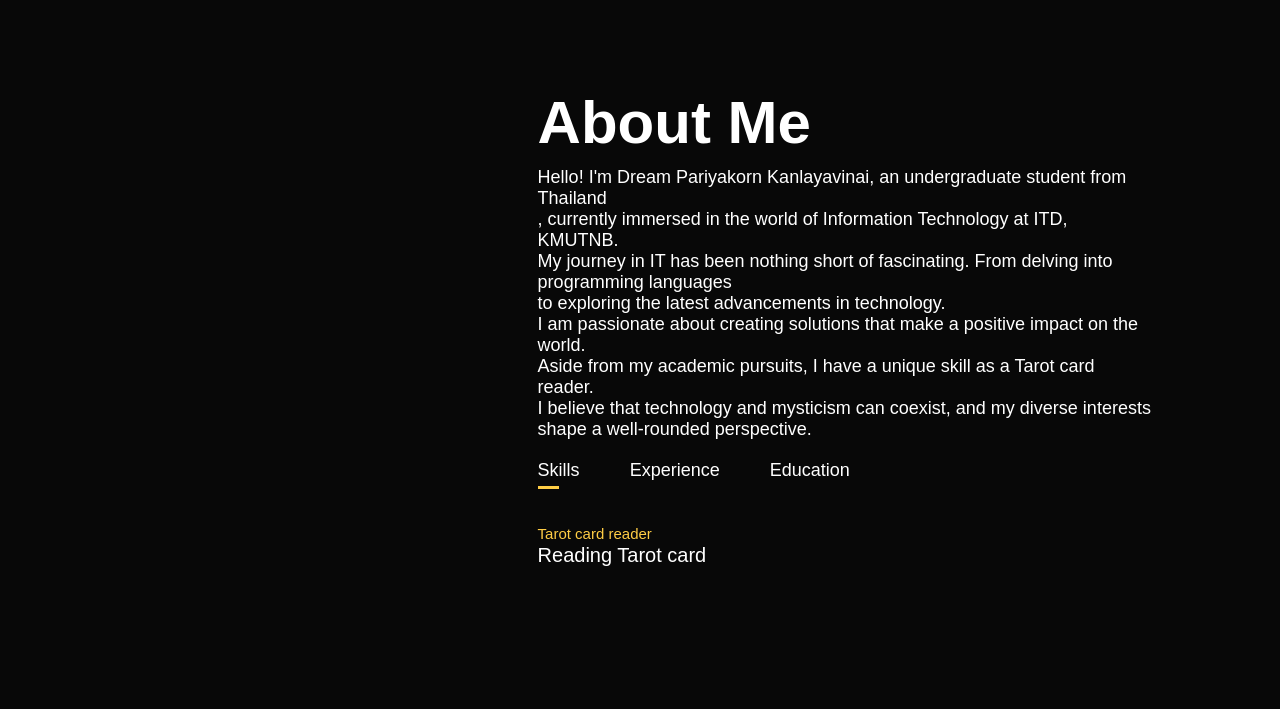
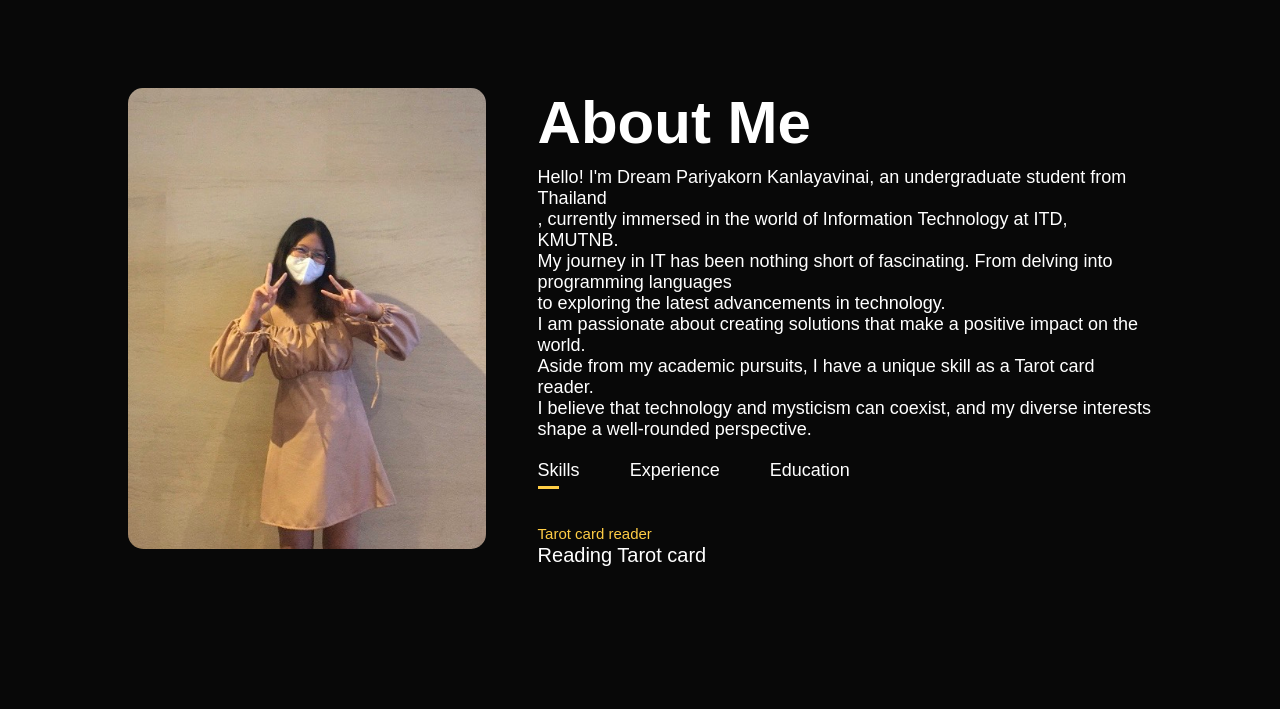
Before and after one commit to ddxmz/dreamportfolio, a plain HTML site: page index.html in a window 1280 px wide. Shown: the part 802-1511 px from the top of the page. Drawn offline with Linux system fonts and the light colour scheme.

Commit message:
image update

```diff
--- a/index.html
+++ b/index.html
@@ -39,6 +39,7 @@
 <div class="container">
  <div class="row">
     <div class="about-col-1">
+        <img src="images/dreampic13.jpg" />
     </div>
 
     <div class="about-col-2">
```
